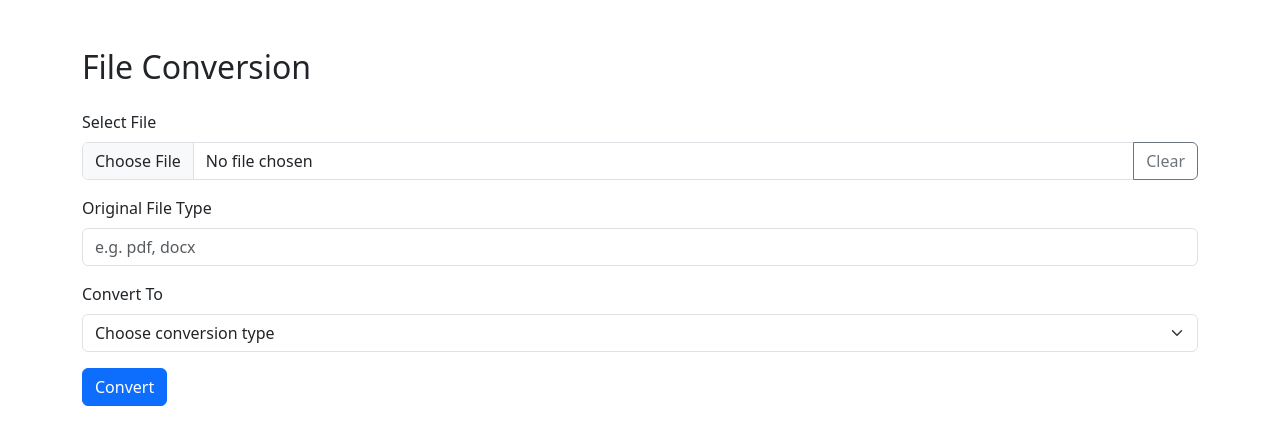
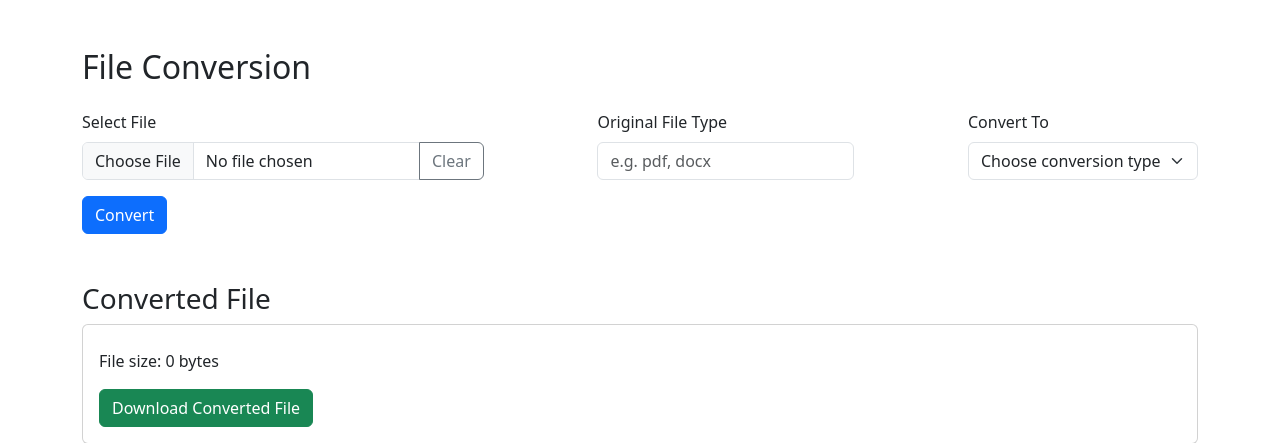
Before and after one commit to 21abhaya/celery-try, a Django app: page / in a window 1280 px wide. Shown: the part 56-499 px from the top of the page. Run offline with Django 5.2, Linux system fonts and the light colour scheme; parts of the project's set-up code (start-up, migrations or seed data) failed here and were passed over; some libraries are stand-ins or nearby versions.

Commit message:
form layout changed

```diff
--- a/app/templates/app/base.html
+++ b/app/templates/app/base.html
@@ -40,6 +40,7 @@
     <h2 class="mb-4">File Conversion</h2>
     <form action="{% url 'convert' %}" method="post" enctype="multipart/form-data">
         {% csrf_token %}
+    <div style="display: flex; justify-content: space-between;"  >
         <div class="mb-3">
             <label for="file" class="form-label">Select File</label>
             <div class="input-group">
@@ -60,6 +61,7 @@
               {% endfor %}
           </select>
       </div>
+    </div>
         <button type="submit" class="btn btn-primary">Convert</button>
     </form>
 
```
